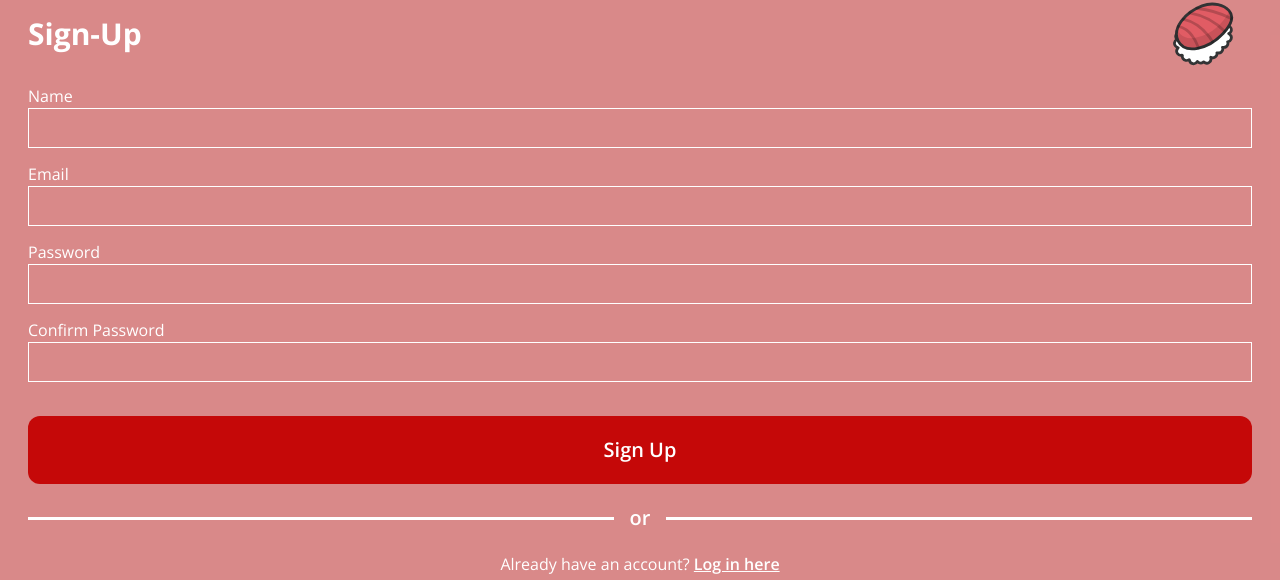
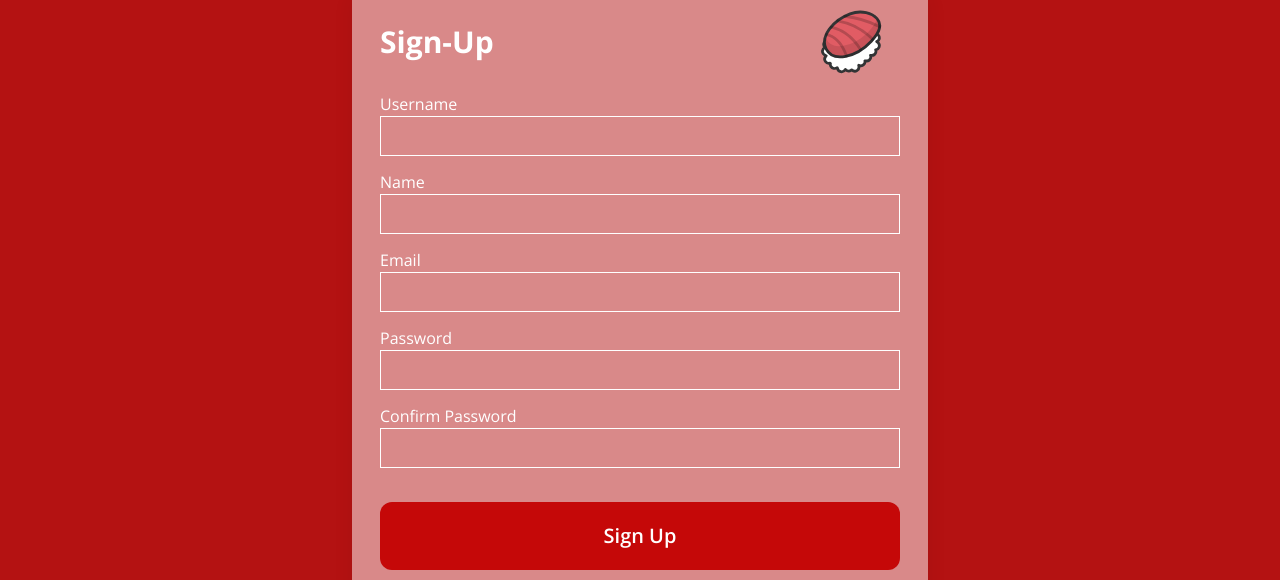
Before and after one commit to xdjeremy/nishimaru, a Next.js app: page /register in a window 1280 px wide. Shown: the part 220-800 px from the top of the page. Built offline with nearby package versions, Linux system fonts and the light colour scheme; no server answers; what pocketbase, tailwindcss-animation-delay would draw is missing.

Commit message:
feat: add register page

```diff
--- a/components/common/auth/button.tsx
+++ b/components/common/auth/button.tsx
@@ -1,13 +1,47 @@
 import React, { FC } from "react";
+import Image from "next/image";
+import Sushi from "@/assets/images/sushi.svg";
 
 interface Props {
   type: "submit" | "button";
   onClick?: () => void;
   children: string;
+  disabled?: boolean;
 }
 
-const AuthButton: FC<Props> = ({ type, onClick, children }) => {
-  return <button className={'bg-[#C50808] py-5 rounded-xl text-xl font-semibold hover:shadow-lg'}>{children}</button>;
+const AuthButton: FC<Props> = ({ type, onClick, children, disabled }) => {
+  return (
+    <button
+      type={type}
+      onClick={onClick}
+      disabled={disabled}
+      className={
+        "rounded-xl bg-[#C50808] py-5 text-xl font-semibold hover:shadow-lg"
+      }
+    >
+      {disabled ? (
+        <div className={"flex flex-row items-center justify-center"}>
+          <Image
+            src={Sushi}
+            alt={"Loading..."}
+            className={"h-10 w-10 animate-bounce"}
+          />
+          <Image
+            src={Sushi}
+            alt={"Loading..."}
+            className={"h-10 w-10 animate-bounce animation-delay-100"}
+          />
+          <Image
+            src={Sushi}
+            alt={"Loading..."}
+            className={"h-10 w-10 animate-bounce animation-delay-200"}
+          />
+        </div>
+      ) : (
+        children
+      )}
+    </button>
+  );
 };
 
 export { AuthButton };
--- a/components/common/auth/input.tsx
+++ b/components/common/auth/input.tsx
@@ -7,6 +7,7 @@ interface Props {
   register: any;
   error?: string;
   validation: any;
+  disabled?: boolean;
 }
 
 const AuthInput: FC<Props> = ({
@@ -16,12 +17,15 @@ const AuthInput: FC<Props> = ({
   register,
   error,
   validation,
+  disabled,
 }) => {
   return (
     <div className={"flex flex-col"}>
       <label>{label}</label>
       <input
         {...register(name, validation)}
+        type={type}
+        disabled={disabled}
         className={
           "h-10 border border-white bg-transparent px-2 focus:outline-1 focus:outline-white"
         }
--- a/components/login/register.form.tsx
+++ b/components/login/register.form.tsx
@@ -1,12 +1,16 @@
-import React, { FC } from "react";
+import React, { FC, useState } from "react";
 import Sushi from "../../assets/images/sushi-v2.svg";
 import Image from "next/image";
 import { AuthButton, AuthInput } from "@/components/common";
-import { useForm } from "react-hook-form";
+import { SubmitHandler, useForm } from "react-hook-form";
 import { RegisterValidation } from "@/utils/formValidations";
 import Link from "next/link";
+import { pocketBase } from "@/utils";
+import toast from "react-hot-toast";
+import { useRouter } from "next/router";
 
 interface Inputs {
+  username: string;
   name: string;
   email: string;
   password: string;
@@ -17,15 +21,86 @@ const RegisterForm: FC = () => {
   const {
     register,
     formState: { errors },
+    handleSubmit,
+    setError,
   } = useForm<Inputs>();
 
+  const [isLoading, setIsLoading] = useState<boolean>(false);
+  const router = useRouter();
+
+  const onSubmitRegister: SubmitHandler<Inputs> = async ({
+    username,
+    email,
+    name,
+    password,
+    confirmPassword,
+  }) => {
+    try {
+      setIsLoading(true);
+
+      // check if passwords match
+      if (password !== confirmPassword) {
+        setError("confirmPassword", {
+          type: "manual",
+          message: "Passwords do not match",
+        });
+      }
+
+      const data = {
+        username,
+        email,
+        password,
+        passwordConfirm: confirmPassword,
+        name,
+      };
+
+      await pocketBase.collection("users").create(data);
+
+      // send email verification
+      await pocketBase.collection("users").requestVerification(email);
+
+      toast.success("Account created successfully");
+
+      // redirect to login page
+      await router.push("/");
+    } catch (err: any) {
+      console.log(err.data);
+      const obj = Object.keys(err.data.data);
+      obj.map((key) => {
+        setError(key as keyof Inputs, {
+          type: "manual",
+          message: err.data.data[key].message,
+        });
+      });
+      return;
+    } finally {
+      setIsLoading(false);
+    }
+  };
+
   return (
-    <div className={"bg-white bg-opacity-50 px-7 py-5 text-white"}>
+    <div
+      className={
+        "mx-auto w-full max-w-xl bg-white bg-opacity-50 px-7 py-5 text-white shadow-xl md:rounded-lg"
+      }
+    >
       <div className={"flex flex-row items-center justify-between"}>
         <h3 className={"text-3xl font-bold"}>Sign-Up</h3>
         <Image src={Sushi} alt={"NishiMaru"} width={100} height={100} />
       </div>
-      <form className={"flex flex-col gap-3.5"}>
+      <form
+        onSubmit={handleSubmit(onSubmitRegister)}
+        className={"flex flex-col gap-3.5"}
+      >
+        <AuthInput
+          label={"Username"}
+          name={"username"}
+          type={"text"}
+          register={register}
+          error={errors.username?.message}
+          validation={RegisterValidation.username}
+          disabled={isLoading}
+        />
         <AuthInput
           label={"Name"}
           name={"name"}
@@ -33,6 +108,7 @@ const RegisterForm: FC = () => {
           register={register}
           error={errors.name?.message}
           validation={RegisterValidation.name}
+          disabled={isLoading}
         />
         <AuthInput
           label={"Email"}
@@ -41,6 +117,7 @@ const RegisterForm: FC = () => {
           register={register}
           error={errors.email?.message}
           validation={RegisterValidation.email}
+          disabled={isLoading}
         />
         <AuthInput
           label={"Password"}
@@ -57,16 +134,24 @@ const RegisterForm: FC = () => {
           register={register}
           error={errors.confirmPassword?.message}
           validation={RegisterValidation.confirmPassword}
+          disabled={isLoading}
         />
-        <div className={"flex flex-col mt-5"}>
-          <AuthButton type={"submit"}>Sign Up</AuthButton>
+        <div className={"mt-5 flex flex-col"}>
+          <AuthButton disabled={isLoading} type={"submit"}>
+            Sign Up
+          </AuthButton>
           <div className="relative flex items-center py-5">
-            <div className="flex-grow border-t border-white border-2"></div>
-            <span className="mx-4 flex-shrink text-white font-semibold text-xl">or</span>
-            <div className="flex-grow border-t border-white border-2"></div>
+            <div className="flex-grow border-2 border-t border-white"></div>
+            <span className="mx-4 flex-shrink text-xl font-semibold text-white">
+              or
+            </span>
+            <div className="flex-grow border-2 border-t border-white"></div>
           </div>
-          <p className={'text-center'}>
-            Already have an account? <Link href={'login'} className={'underline font-semibold'}>Log in here</Link>
+          <p className={"text-center"}>
+            Already have an account?{" "}
+            <Link href={"login"} className={"font-semibold underline"}>
+              Log in here
+            </Link>
           </p>
         </div>
       </form>
--- a/components/login/register.page.tsx
+++ b/components/login/register.page.tsx
@@ -4,7 +4,7 @@ import RegisterForm from "@/components/login/register.form";
 
 const RegisterPage: FC = () => {
   return (
-    <div className={"bg-[#B41212]"}>
+    <div className={"bg-[#B41212] pb-10 pt-2"}>
       <RegisterTitle />
       <RegisterForm />
     </div>
--- a/types/pocketbase-types.ts
+++ b/types/pocketbase-types.ts
@@ -59,7 +59,6 @@ export type FoodsRecord = {
 
 export type UsersRecord = {
 	name?: string
-	avatar?: string
 }
 
 // Response types include system fields and match responses from the PocketBase API
--- a/utils/formValidations/register.validation.ts
+++ b/utils/formValidations/register.validation.ts
@@ -3,6 +3,17 @@ import { RegisterOptions } from "react-hook-form";
 const RegisterValidation: {
   [x: string]: RegisterOptions;
 } = {
+  username: {
+    required: "Username is required",
+    minLength: {
+      value: 3,
+      message: "Username must be at least 3 characters",
+    },
+    maxLength: {
+      value: 20,
+      message: "Username must be at most 20 characters",
+    },
+  },
   name: {
     required: "Name is required",
     minLength: {
```
Also changed, not shown: 2 other files (tests, documents, lock files or other folders).
